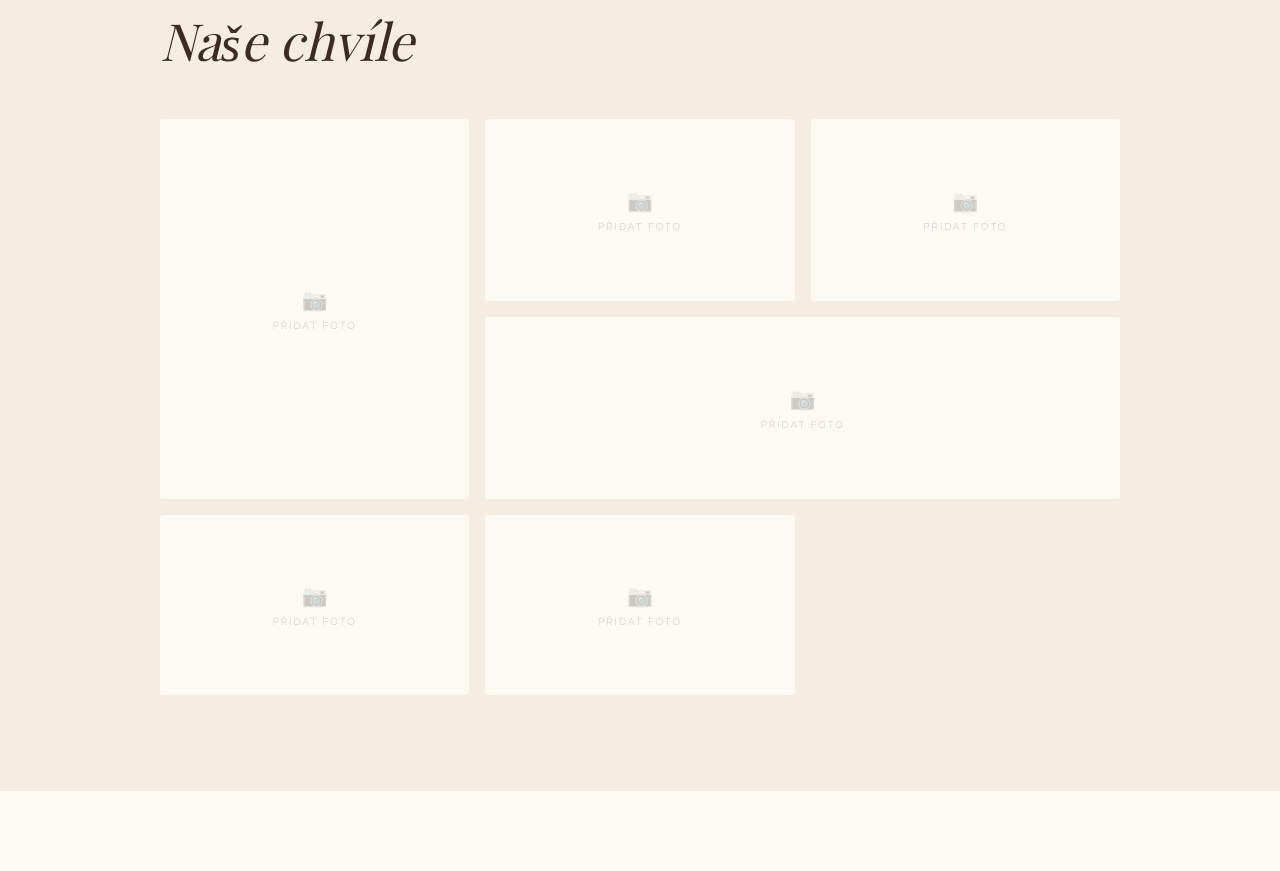
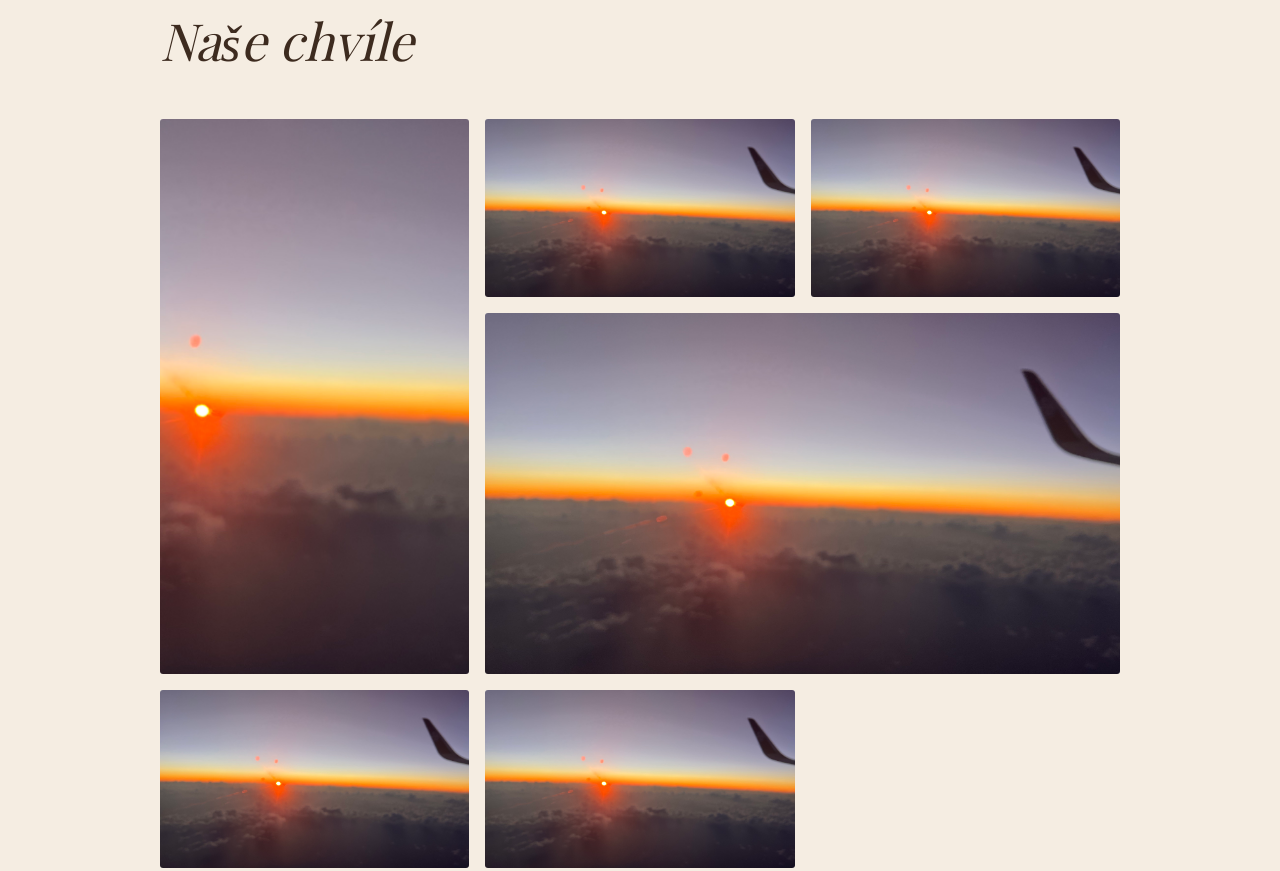
Before and after one commit to lmajer/svatba, a plain HTML site: page index.html in a window 1280 px wide. Shown: the part 2745-3616 px from the top of the page. Drawn offline with nearby package versions, Linux system fonts and the light colour scheme; a web font is replaced by a local one.

Commit message:
obrázky added

```diff
--- a/index.html
+++ b/index.html
@@ -207,12 +207,12 @@ footer{background:var(--deep);text-align:center;padding:4rem 2rem 3rem}
     <span class="s-label">Galerie</span>
     <h2 class="s-title">Naše chvíle</h2>
     <div class="gallery-grid">
-      <div class="gitem tall"><div class="ginner"><span class="gph">📷</span><p class="gph-lbl">Přidat foto</p></div></div>
-      <div class="gitem"><div class="ginner"><span class="gph">📷</span><p class="gph-lbl">Přidat foto</p></div></div>
-      <div class="gitem"><div class="ginner"><span class="gph">📷</span><p class="gph-lbl">Přidat foto</p></div></div>
-      <div class="gitem wide"><div class="ginner"><span class="gph">📷</span><p class="gph-lbl">Přidat foto</p></div></div>
-      <div class="gitem"><div class="ginner"><span class="gph">📷</span><p class="gph-lbl">Přidat foto</p></div></div>
-      <div class="gitem"><div class="ginner"><span class="gph">📷</span><p class="gph-lbl">Přidat foto</p></div></div>
+      <div class="gitem tall"><img src="nebeslunko.jpeg" style="width:100%;height:100%;object-fit:cover;"></div>
+      <div class="gitem"><img src="nebeslunko.jpeg" style="width:100%;height:100%;object-fit:cover;"></div>
+      <div class="gitem"><img src="nebeslunko.jpeg" style="width:100%;height:100%;object-fit:cover;"></div>
+      <div class="gitem wide"><img src="nebeslunko.jpeg" style="width:100%;height:100%;object-fit:cover;"></div>
+      <div class="gitem"><img src="nebeslunko.jpeg" style="width:100%;height:100%;object-fit:cover;"></div>
+      <div class="gitem"><img src="nebeslunko.jpeg" style="width:100%;height:100%;object-fit:cover;"></div>
     </div>
   </div>
 </div>
```
Also changed, not shown: nebeslunko.jpeg (added).
